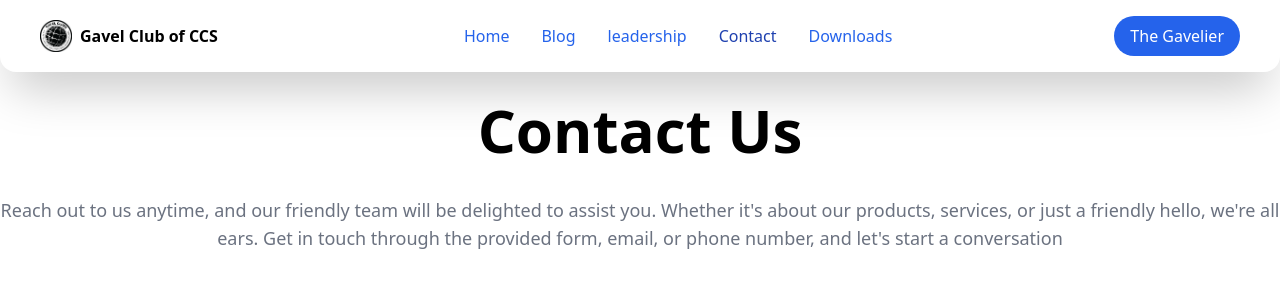
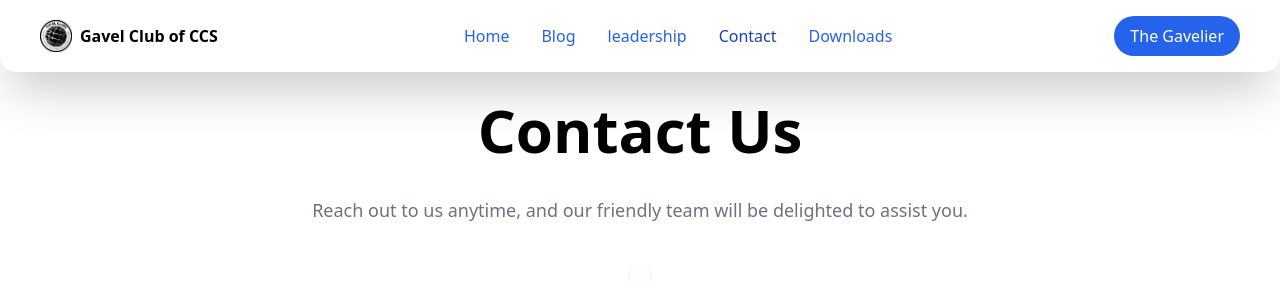
Before and after one commit to gavelccs/home, a plain HTML site: page contact.html in a window 1280 px wide. Shown: the top 281 px of the page. Drawn offline with nearby package versions, Linux system fonts and the light colour scheme; a web font is replaced by a local one.

Commit message:
Update contact.html

```diff
--- a/contact.html
+++ b/contact.html
@@ -104,7 +104,7 @@
       <div class="text-center">
         <div class="animated-text">
         <h2 class="text-6xl font-bold py-5 mb-4">Contact Us</h2>
-        <p class="text-lg text-gray-500">Reach out to us anytime, and our friendly team will be delighted to assist you. Whether it's about our products, services, or just a friendly hello, we're all ears. Get in touch through the provided form, email, or phone number, and let's start a conversation</p>
+        <p class="text-lg text-gray-500">Reach out to us anytime, and our friendly team will be delighted to assist you.</p>
       </div>
       </div>
       <div class="animated-text">
```
